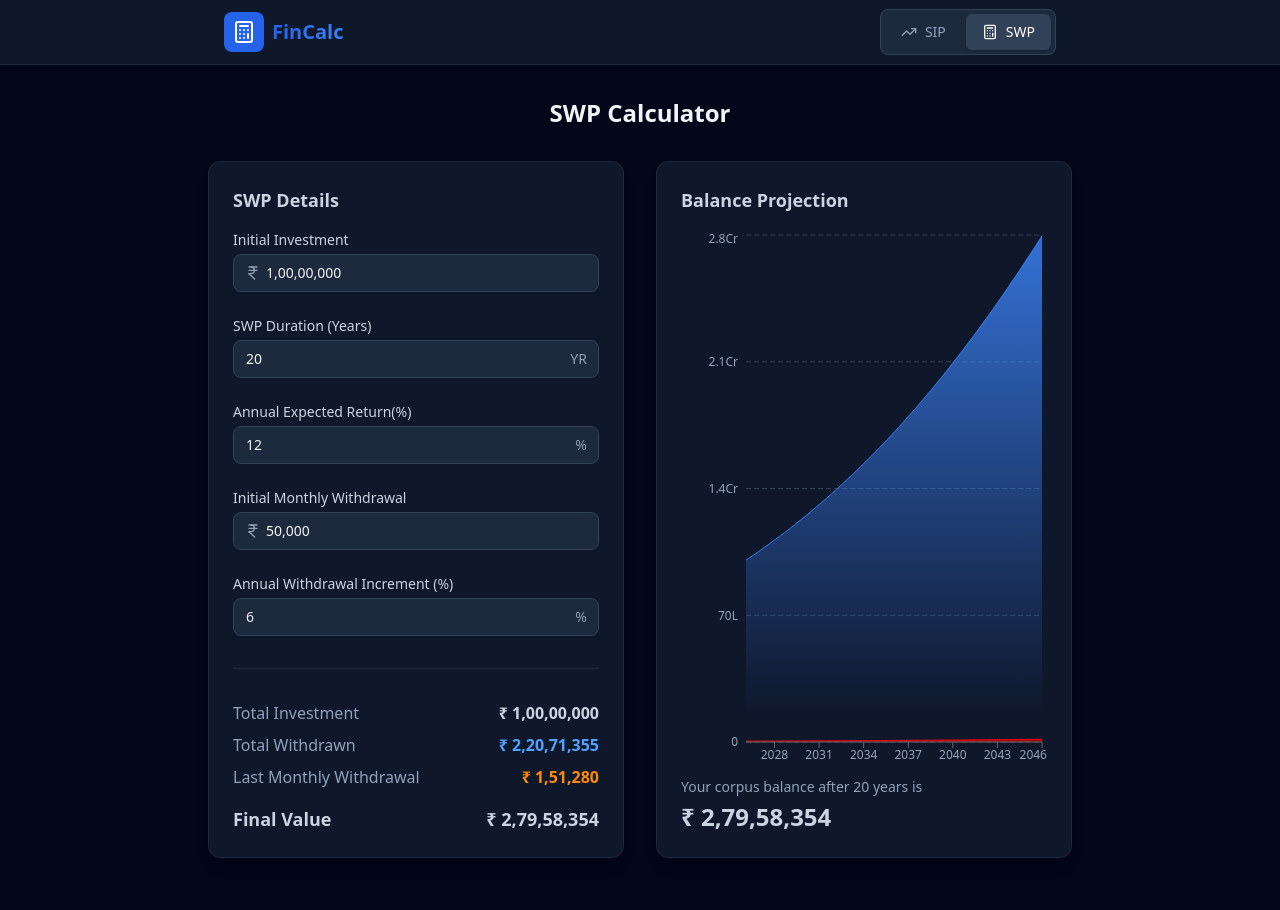
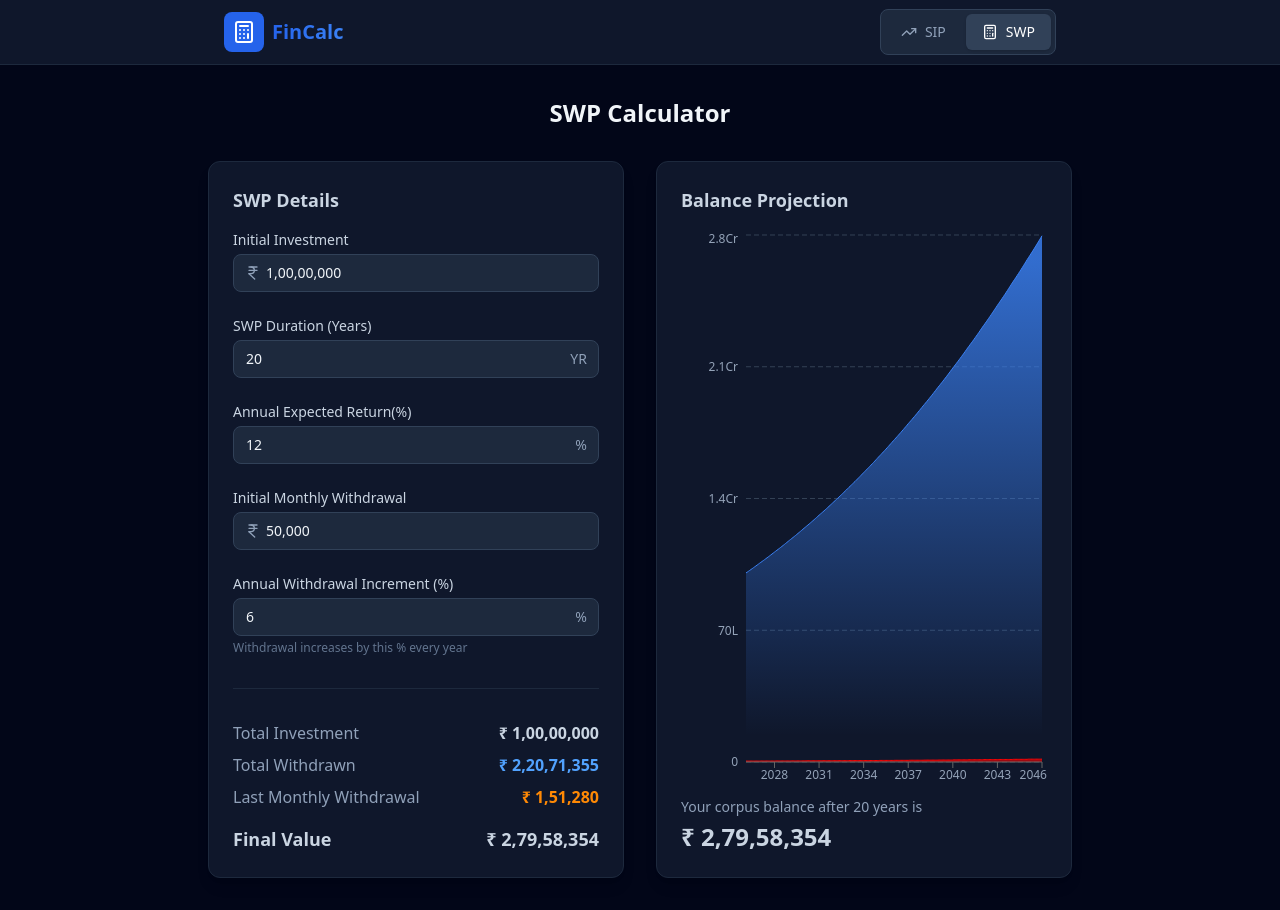
Before and after one commit to Aniket-0204/Financial-Calculators, a React (Vite) app: page /SWP in a window 1280 px wide. Built offline with nearby package versions, Linux system fonts and the light colour scheme.

Commit message:
add helper text to SWPform

```diff
--- a/src/components/calculatorComponents/SWPform.jsx
+++ b/src/components/calculatorComponents/SWPform.jsx
@@ -51,6 +51,7 @@ function SWPform({
                 value={annualIncrement}
                 onChange={setAnnualIncrement}
                 suffix="%"
+                helperText="Withdrawal increases by this % every year"
             ></Input>
         </form>
     )
```
